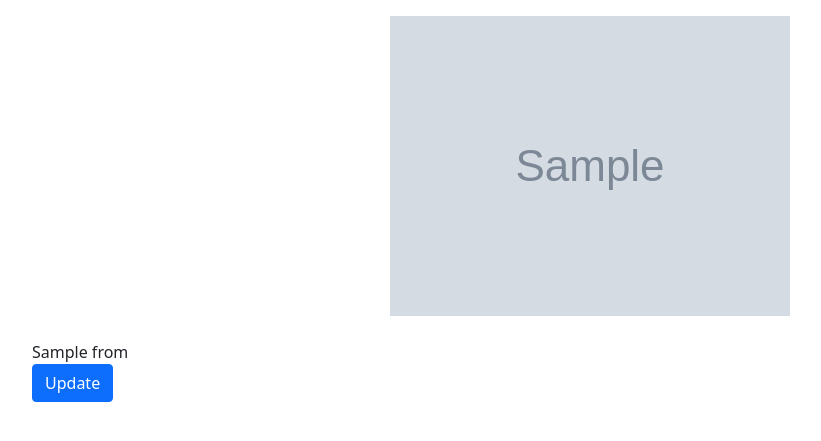
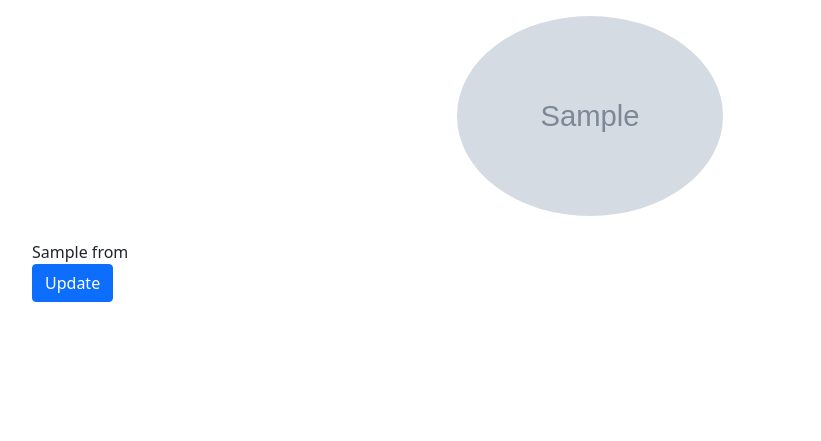
Before and after one commit to rajrupdasofficial/aiwebapps-delta, a Django app: template profiles/templates/profiles/main.html in a window 1280 px wide. Shown: the top 441 px of the page, without its empty margins (50-871 px from the left). Run offline with Django 3.2, Linux system fonts and the light colour scheme; tables that the repository leaves empty hold one stand-in row (values such as "Sample post"); the template is opened without the code that fills it: values that come from a table or form of the project are taken from there, most other values are stand-ins (such as "Sample title", 1, 10 or a date in 2020); grey boxes marked "Sample" are stand-in pictures; some libraries are stand-ins or nearby versions.

Commit message:
bugs smashed front end fix needed

```diff
--- a/profiles/forms.py
+++ b/profiles/forms.py
@@ -2,5 +2,6 @@
 from .models import Profile
 
 class ProfileForm(forms.ModelForm):
-    model=Profile
-    exclude=('user',)
+    class Meta:
+        model=Profile
+        exclude=('user',)
--- a/profiles/templates/profiles/main.html
+++ b/profiles/templates/profiles/main.html
@@ -13,7 +13,7 @@
 {% endif %}
 
 <div class="text-center">
-    <img src="{{profile.avatar.url}}" alt="my-profile" class="">
+    <img src="{{profile.avatar.url}}" alt="my-profile" class="avatar-big">
 </div>
 
 
--- a/profiles/views.py
+++ b/profiles/views.py
@@ -1,6 +1,6 @@
 from django.shortcuts import render
 from .models import *
-from .forms import *
+from .forms import ProfileForm
 # Create your views here.
 
 def my_profile_view(request):
--- a/static/style.css
+++ b/static/style.css
@@ -10,3 +10,9 @@
 .dz:hover{
     background-color: aquamarine;
 }
+
+.avatar-big{
+    height: 200px;
+    width: 200 px;
+    border-radius: 50%;
+}
```
